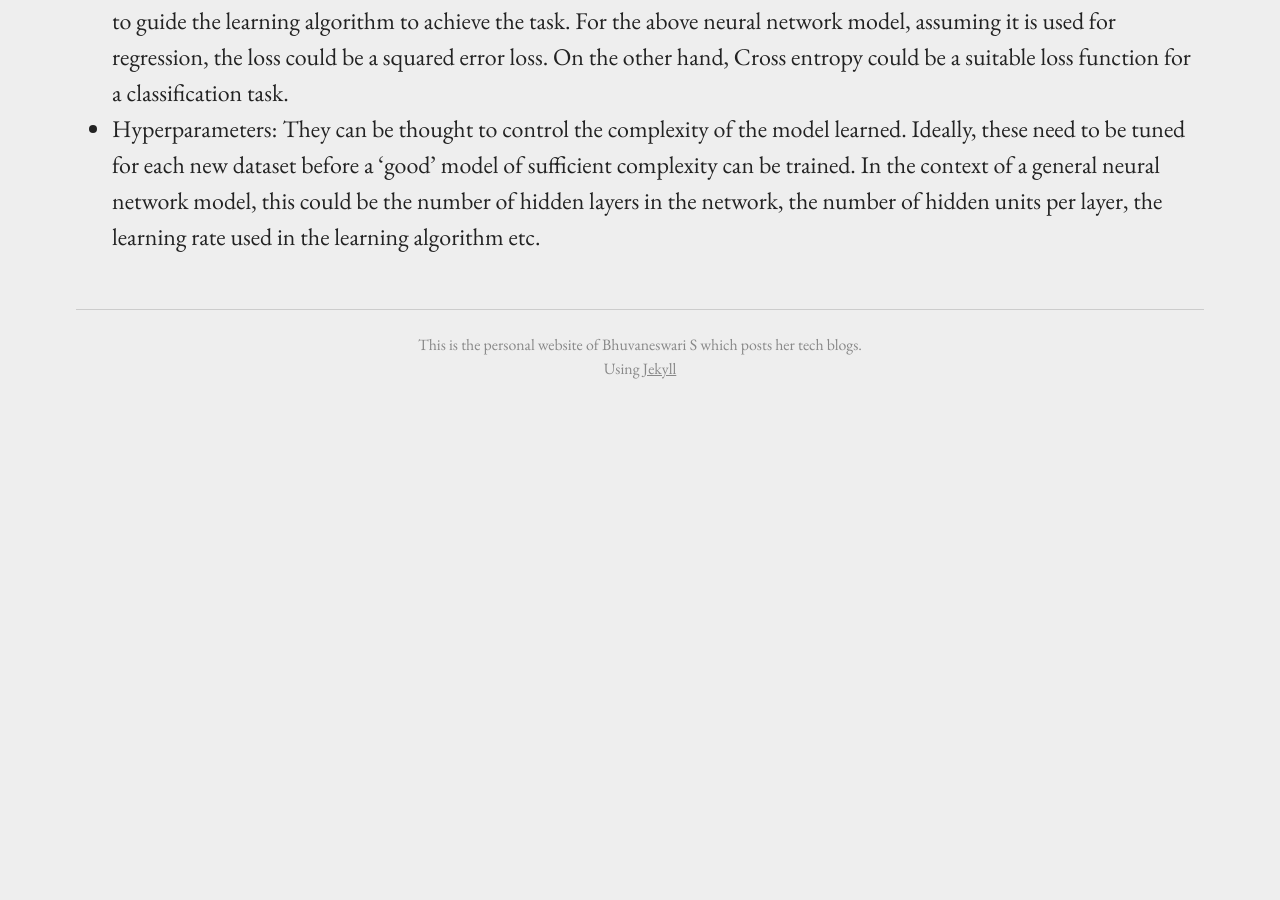
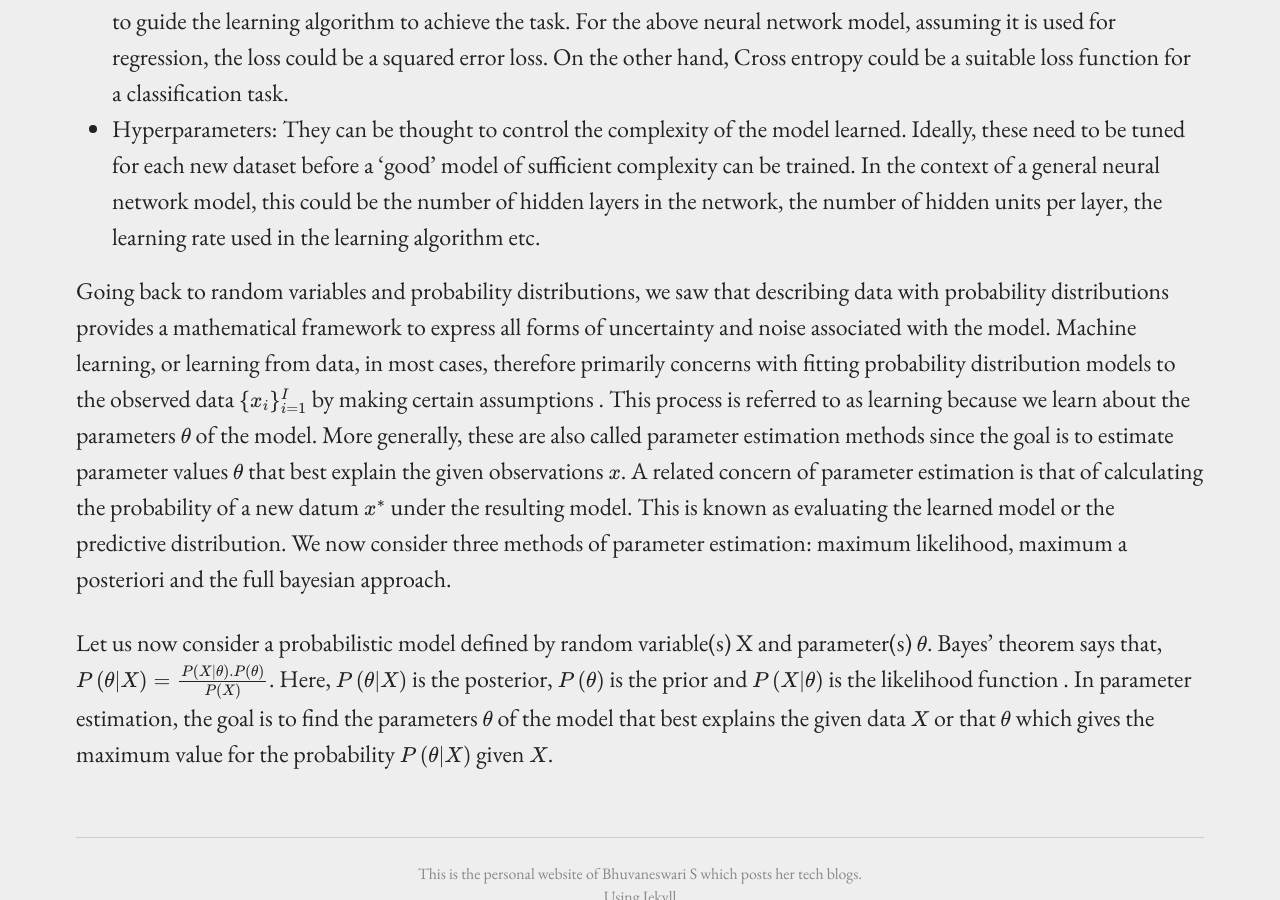
Before and after one commit to Bhuvans/Bhuvans.github.io, a Jekyll site: the page built from _posts/2022-02-18-perspective-into-variational-autoencoders.md, in a window 1280 px wide and 900 px high, scrolled down 2535 px. Built offline with Jekyll 4.4.1, drawn with Linux system fonts in a browser that asks for light colours; formulas are drawn with MathJax 3; before the commit the page ends 2940 px from its top, so only the background shows below that.

Commit message:
Few more lines of the blog 5

```diff
--- a/_posts/2022-02-18-perspective-into-variational-autoencoders.md
+++ b/_posts/2022-02-18-perspective-into-variational-autoencoders.md
@@ -68,3 +68,20 @@ classification task.
 for each new dataset before a ‘good’ model of sufficient complexity  can be trained. In the context of a general neural
 network model, this could be the number of hidden layers in the network, the number of hidden units per layer, the
 learning rate used in the learning algorithm etc.
+
+Going back to random variables and probability distributions, we saw that describing data with probability distributions
+provides a mathematical framework to express all forms of uncertainty and noise associated with the model. Machine learning,
+or learning from data, in most cases, therefore primarily concerns with fitting probability distribution models to the
+observed data $$\{x_i\}_{i=1}^I$$ by making certain assumptions . This process is referred to as learning because we learn
+about the parameters $$\theta$$ of the model. More generally, these are also called parameter estimation methods since the
+goal is to estimate parameter values $$\theta$$ that best explain the given observations $$x$$. A related concern of
+parameter estimation is that of calculating the probability of a new datum $$x^\ast$$ under the resulting model. This is
+known as evaluating the learned model or the predictive distribution. We now consider three methods of parameter estimation:
+maximum likelihood, maximum a posteriori and the full bayesian approach.
+
+Let us now consider a probabilistic model defined by random variable(s) X and parameter(s) $$\theta$$. Bayes’ theorem
+says that, $$P\left(\theta\middle|X\right)=\frac{P\left(X\middle|\theta\right).P\left(\theta\right)}{P\left(X\right)}$$.
+Here, $$P\left(\theta\middle| X\right)$$ is the posterior, $$P\left(\theta\right)$$ is the prior and
+$$P\left(X\middle|\theta\right)$$ is the likelihood function . In parameter estimation, the goal is to find the parameters
+$$\theta$$ of the model that best explains the given data $$X$$ or that $$\theta$$ which gives the maximum value for the
+probability $$P\left(\theta\middle| X\right)$$ given $$X$$.
```
